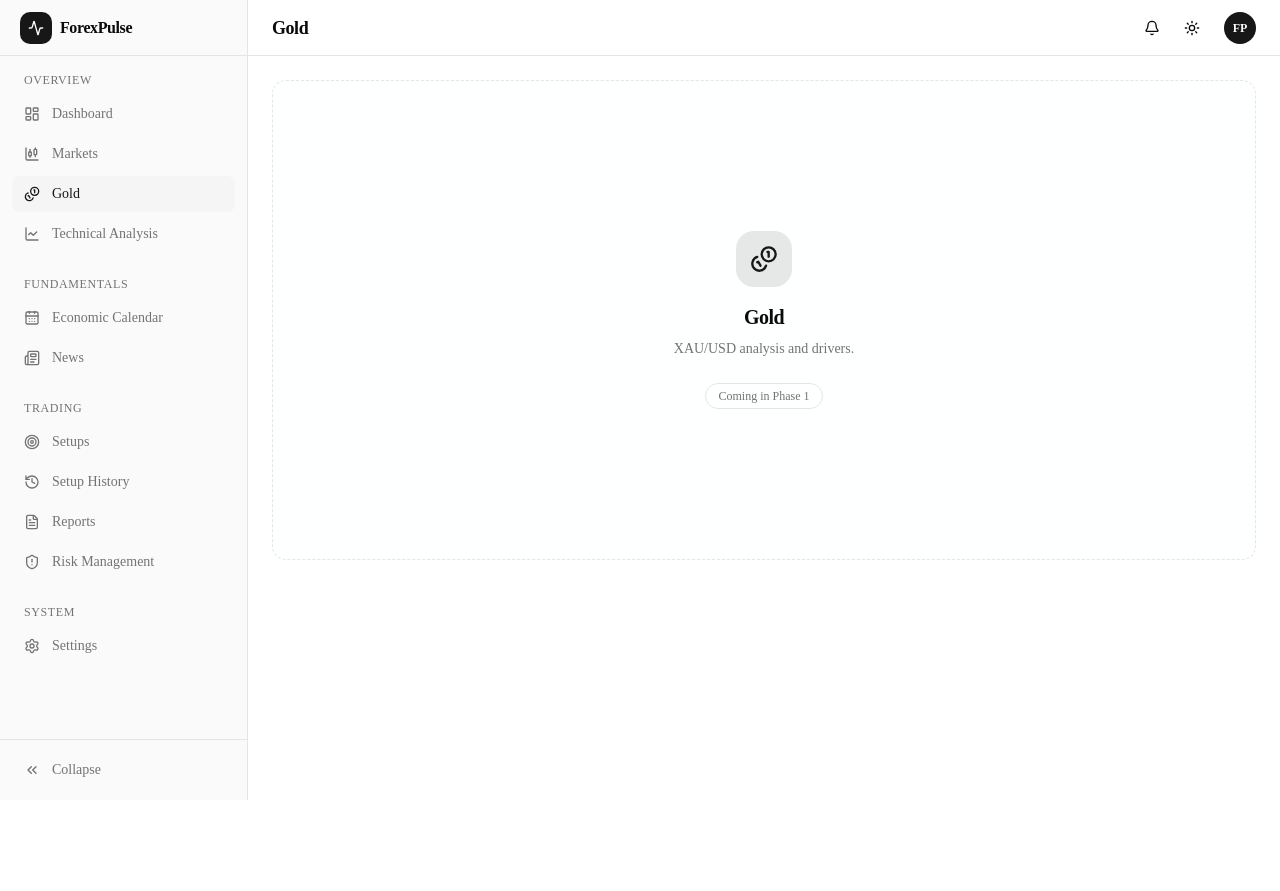
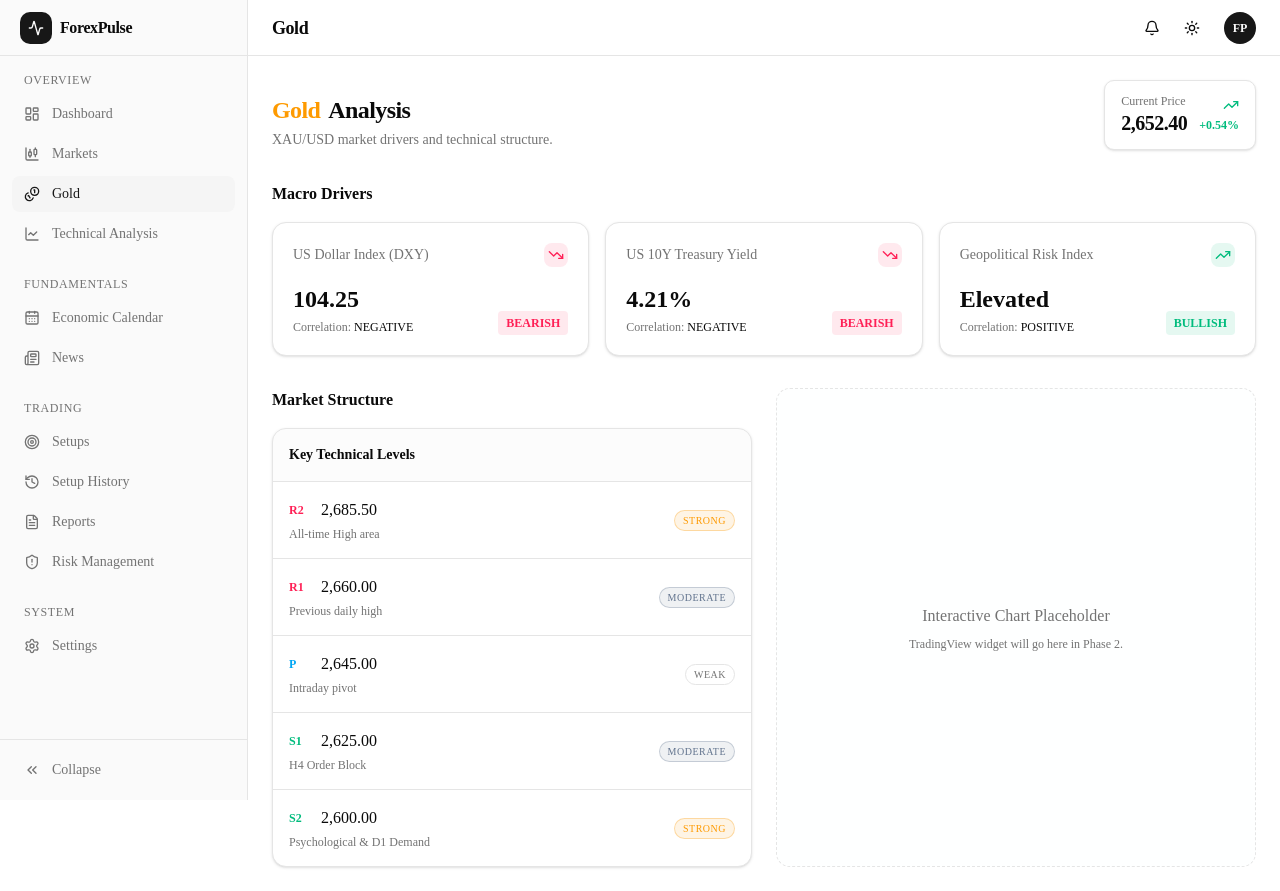
Before and after one commit to Cherubin-Hub/forex-pulse, a Next.js app: page /gold in a window 1280 px wide. Before the commit the page ends 800 px from the top, so only its background shows below. Built offline with nearby package versions, Linux system fonts and the light colour scheme.

Commit message:
The Gold (XAU/USD) Analysis Module

```diff
--- a/app/(dashboard)/gold/page.tsx
+++ b/app/(dashboard)/gold/page.tsx
@@ -1,13 +1,69 @@
-import { Coins } from "lucide-react";
-import { PagePlaceholder } from "@/components/shared/PagePlaceholder";
+import { getGoldDrivers, getGoldKeyLevels } from "@/lib/services/gold";
+import { getQuotes } from "@/lib/services/marketData";
+import { GoldDrivers } from "@/components/gold/GoldDrivers";
+import { KeyLevels } from "@/components/gold/KeyLevels";
+import { formatPrice, calculateChange, formatPercent } from "@/lib/formatters";
+import { TrendingUp, TrendingDown } from "lucide-react";
 
-export default function GoldPage() {
+export default async function GoldPage() {
+  const [drivers, levels, quotes] = await Promise.all([
+    getGoldDrivers(),
+    getGoldKeyLevels(),
+    getQuotes()
+  ]);
+
+  const goldQuote = quotes.find(q => q.symbol === "XAUUSD");
+  // Use our formatter utility to calculate the change safely
+  const changeObj = goldQuote ? calculateChange(goldQuote.price, goldQuote.previousClose) : null;
+
   return (
-    <PagePlaceholder
-      icon={Coins}
-      title="Gold"
-      description="XAU/USD analysis and drivers."
-      phase="Phase 1"
-    />
+    <div className="space-y-8">
+      {/* Header section with live price */}
+      <div className="flex flex-col md:flex-row md:items-end justify-between gap-4">
+        <div>
+          <h2 className="text-2xl font-bold tracking-tight flex items-center gap-2">
+            <span className="text-amber-500">Gold</span> Analysis
+          </h2>
+          <p className="text-sm text-muted-foreground mt-1">
+            XAU/USD market drivers and technical structure.
+          </p>
+        </div>
+
+        {goldQuote && goldQuote.price !== null && (
+          <div className="flex items-center gap-3 rounded-lg border border-border bg-card px-4 py-3 shadow-sm">
+            <div>
+              <p className="text-xs text-muted-foreground">Current Price</p>
+              <p className="text-xl font-bold tabular-nums tracking-tight">
+                {formatPrice(goldQuote.price, 2)}
+              </p>
+            </div>
+            {changeObj && (
+              <div className={`flex flex-col items-end ${changeObj.isPositive ? "text-emerald-500" : "text-rose-500"}`}>
+                {changeObj.isPositive ? <TrendingUp className="h-4 w-4 mb-1" /> : <TrendingDown className="h-4 w-4 mb-1" />}
+                <span className="text-xs font-semibold tabular-nums">
+                  {formatPercent(changeObj.percent)}
+                </span>
+              </div>
+            )}
+          </div>
+        )}
+      </div>
+
+      <section>
+        <h3 className="text-base font-semibold mb-4">Macro Drivers</h3>
+        <GoldDrivers drivers={drivers} />
+      </section>
+
+      <section className="grid gap-6 md:grid-cols-2">
+        <div>
+          <h3 className="text-base font-semibold mb-4">Market Structure</h3>
+          <KeyLevels levels={levels} />
+        </div>
+        <div className="rounded-xl border border-dashed border-border bg-card/50 flex flex-col items-center justify-center p-8 text-center text-muted-foreground">
+          <p className="mb-2">Interactive Chart Placeholder</p>
+          <p className="text-xs">TradingView widget will go here in Phase 2.</p>
+        </div>
+      </section>
+    </div>
   );
 }
--- /dev/null
+++ b/components/gold/GoldDrivers.tsx
@@ -0,0 +1,55 @@
+"use client";
+
+import { motion } from "framer-motion";
+import { TrendingDown, TrendingUp, Minus } from "lucide-react";
+import type { GoldDriver } from "@/types/gold";
+import { cn } from "@/lib/utils";
+
+export function GoldDrivers({ drivers }: { drivers: GoldDriver[] }) {
+  return (
+    <div className="grid gap-4 md:grid-cols-3">
+      {drivers.map((driver, index) => {
+        const isBullish = driver.impact === "BULLISH";
+        const isBearish = driver.impact === "BEARISH";
+
+        return (
+          <motion.div
+            key={driver.id}
+            initial={{ opacity: 0, y: 10 }}
+            animate={{ opacity: 1, y: 0 }}
+            transition={{ delay: index * 0.1 }}
+            className="flex flex-col justify-between rounded-xl border border-border bg-card p-5 shadow-sm"
+          >
+            <div className="flex items-center justify-between">
+              <h3 className="font-medium text-sm text-muted-foreground">{driver.name}</h3>
+              <span className={cn(
+                "flex h-6 w-6 items-center justify-center rounded-md",
+                isBullish ? "bg-emerald-500/10 text-emerald-500" :
+                isBearish ? "bg-rose-500/10 text-rose-500" : "bg-slate-500/10 text-slate-500"
+              )}>
+                {isBullish ? <TrendingUp className="h-4 w-4" /> :
+                 isBearish ? <TrendingDown className="h-4 w-4" /> : <Minus className="h-4 w-4" />}
+              </span>
+            </div>
+
+            <div className="mt-4 flex items-end justify-between">
+              <div>
+                <p className="text-2xl font-bold tabular-nums">{driver.value}</p>
+                <p className="text-xs text-muted-foreground mt-1">
+                  Correlation: <span className="font-medium text-foreground">{driver.correlation}</span>
+                </p>
+              </div>
+              <span className={cn(
+                "rounded px-2 py-1 text-xs font-semibold",
+                isBullish ? "bg-emerald-500/10 text-emerald-500" :
+                isBearish ? "bg-rose-500/10 text-rose-500" : "bg-slate-500/10 text-slate-500"
+              )}>
+                {driver.impact}
+              </span>
+            </div>
+          </motion.div>
+        );
+      })}
+    </div>
+  );
+}
--- /dev/null
+++ b/components/gold/KeyLevels.tsx
@@ -0,0 +1,55 @@
+"use client";
+
+import { motion } from "framer-motion";
+import type { KeyLevel } from "@/types/gold";
+import { formatPrice } from "@/lib/formatters";
+import { cn } from "@/lib/utils";
+
+export function KeyLevels({ levels }: { levels: KeyLevel[] }) {
+  // Always render resistance on top, support on bottom
+  const sortedLevels = [...levels].sort((a, b) => b.price - a.price);
+
+  return (
+    <div className="rounded-xl border border-border bg-card shadow-sm overflow-hidden">
+      <div className="p-4 border-b border-border bg-muted/30">
+        <h3 className="font-semibold text-sm">Key Technical Levels</h3>
+      </div>
+      <div className="divide-y divide-border">
+        {sortedLevels.map((level, index) => (
+          <motion.div
+            key={level.id}
+            initial={{ opacity: 0, x: -10 }}
+            animate={{ opacity: 1, x: 0 }}
+            transition={{ delay: index * 0.05 }}
+            className="flex items-center justify-between p-4 hover:bg-muted/30 transition-colors"
+          >
+            <div className="flex flex-col">
+              <div className="flex items-center gap-2">
+                <span className={cn(
+                  "text-xs font-bold w-6",
+                  level.type === "RESISTANCE" ? "text-rose-500" :
+                  level.type === "SUPPORT" ? "text-emerald-500" : "text-sky-500"
+                )}>
+                  {level.id.toUpperCase()}
+                </span>
+                <span className="font-medium tabular-nums">{formatPrice(level.price, 2)}</span>
+              </div>
+              {level.notes && (
+                <span className="text-xs text-muted-foreground mt-1">{level.notes}</span>
+              )}
+            </div>
+
+            <span className={cn(
+              "text-[10px] px-2 py-0.5 rounded-full border uppercase tracking-wider",
+              level.strength === "STRONG" ? "border-amber-500/30 text-amber-500 bg-amber-500/10" :
+              level.strength === "MODERATE" ? "border-slate-500/30 text-slate-500 bg-slate-500/10" :
+              "border-border text-muted-foreground"
+            )}>
+              {level.strength}
+            </span>
+          </motion.div>
+        ))}
+      </div>
+    </div>
+  );
+}
--- /dev/null
+++ b/lib/mock/gold.ts
@@ -0,0 +1,36 @@
+import type { GoldDriver, KeyLevel } from "@/types/gold";
+
+export const MOCK_GOLD_DRIVERS: GoldDriver[] = [
+  {
+    id: "dxy",
+    name: "US Dollar Index (DXY)",
+    value: "104.25",
+    change: +0.15,
+    correlation: "NEGATIVE",
+    impact: "BEARISH",
+  },
+  {
+    id: "us10y",
+    name: "US 10Y Treasury Yield",
+    value: "4.21%",
+    change: +0.03,
+    correlation: "NEGATIVE",
+    impact: "BEARISH",
+  },
+  {
+    id: "geopolitics",
+    name: "Geopolitical Risk Index",
+    value: "Elevated",
+    change: 0,
+    correlation: "POSITIVE",
+    impact: "BULLISH",
+  }
+];
+
+export const MOCK_KEY_LEVELS: KeyLevel[] = [
+  { id: "r2", price: 2685.50, type: "RESISTANCE", strength: "STRONG", notes: "All-time High area" },
+  { id: "r1", price: 2660.00, type: "RESISTANCE", strength: "MODERATE", notes: "Previous daily high" },
+  { id: "p", price: 2645.00, type: "PIVOT", strength: "WEAK", notes: "Intraday pivot" },
+  { id: "s1", price: 2625.00, type: "SUPPORT", strength: "MODERATE", notes: "H4 Order Block" },
+  { id: "s2", price: 2600.00, type: "SUPPORT", strength: "STRONG", notes: "Psychological & D1 Demand" },
+];
--- /dev/null
+++ b/lib/services/gold.ts
@@ -0,0 +1,10 @@
+import type { GoldDriver, KeyLevel } from "@/types/gold";
+import { MOCK_GOLD_DRIVERS, MOCK_KEY_LEVELS } from "@/lib/mock/gold";
+
+export async function getGoldDrivers(): Promise<GoldDriver[]> {
+  return MOCK_GOLD_DRIVERS;
+}
+
+export async function getGoldKeyLevels(): Promise<KeyLevel[]> {
+  return MOCK_KEY_LEVELS;
+}
--- /dev/null
+++ b/types/gold.ts
@@ -0,0 +1,16 @@
+export type GoldDriver = {
+  id: string;
+  name: string; // e.g., "US 10Y Yield", "DXY"
+  value: string;
+  change: number;
+  correlation: "POSITIVE" | "NEGATIVE";
+  impact: "BULLISH" | "BEARISH" | "NEUTRAL";
+};
+
+export type KeyLevel = {
+  id: string;
+  price: number;
+  type: "SUPPORT" | "RESISTANCE" | "PIVOT";
+  strength: "STRONG" | "MODERATE" | "WEAK";
+  notes?: string;
+};
```
